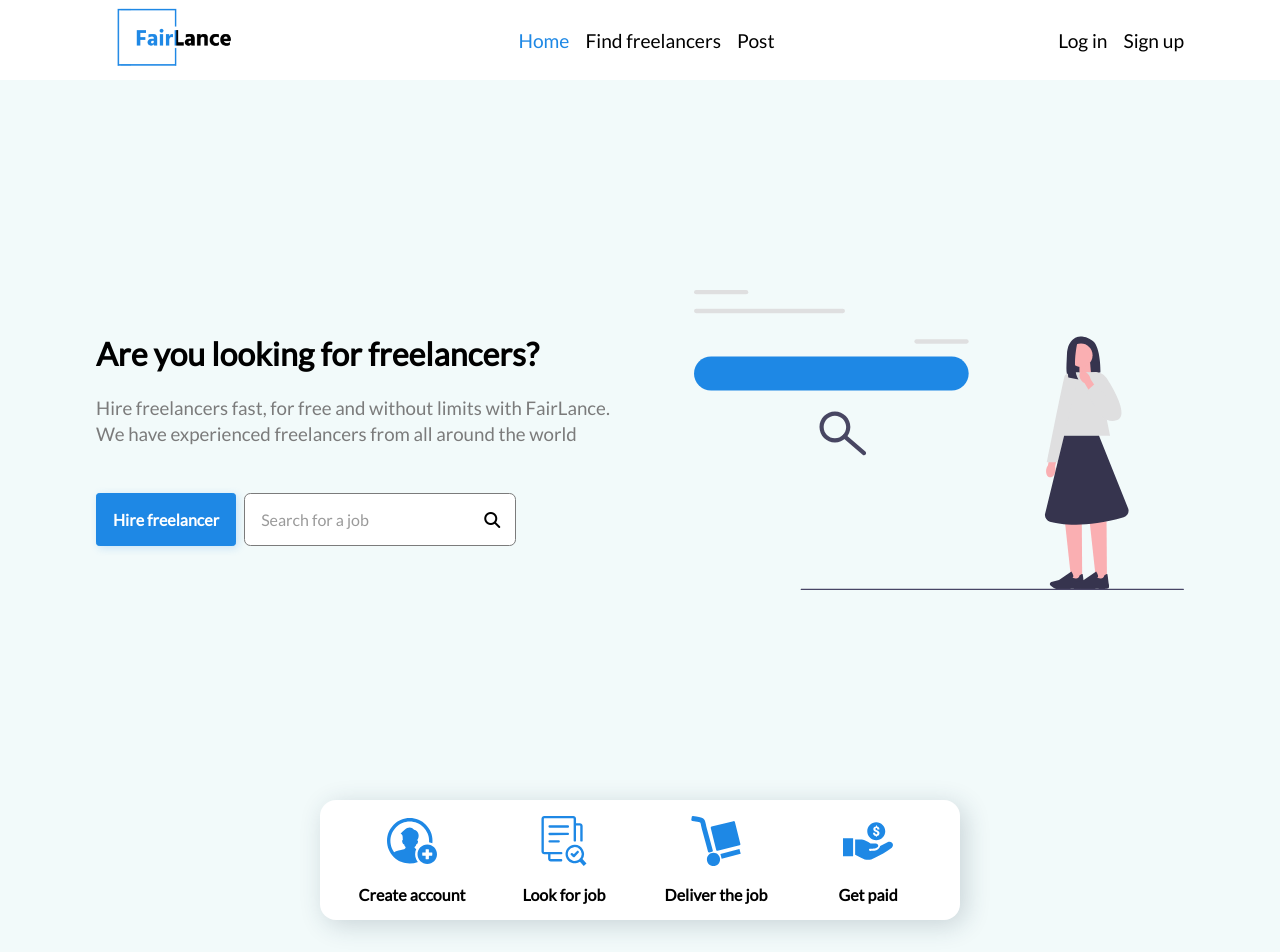
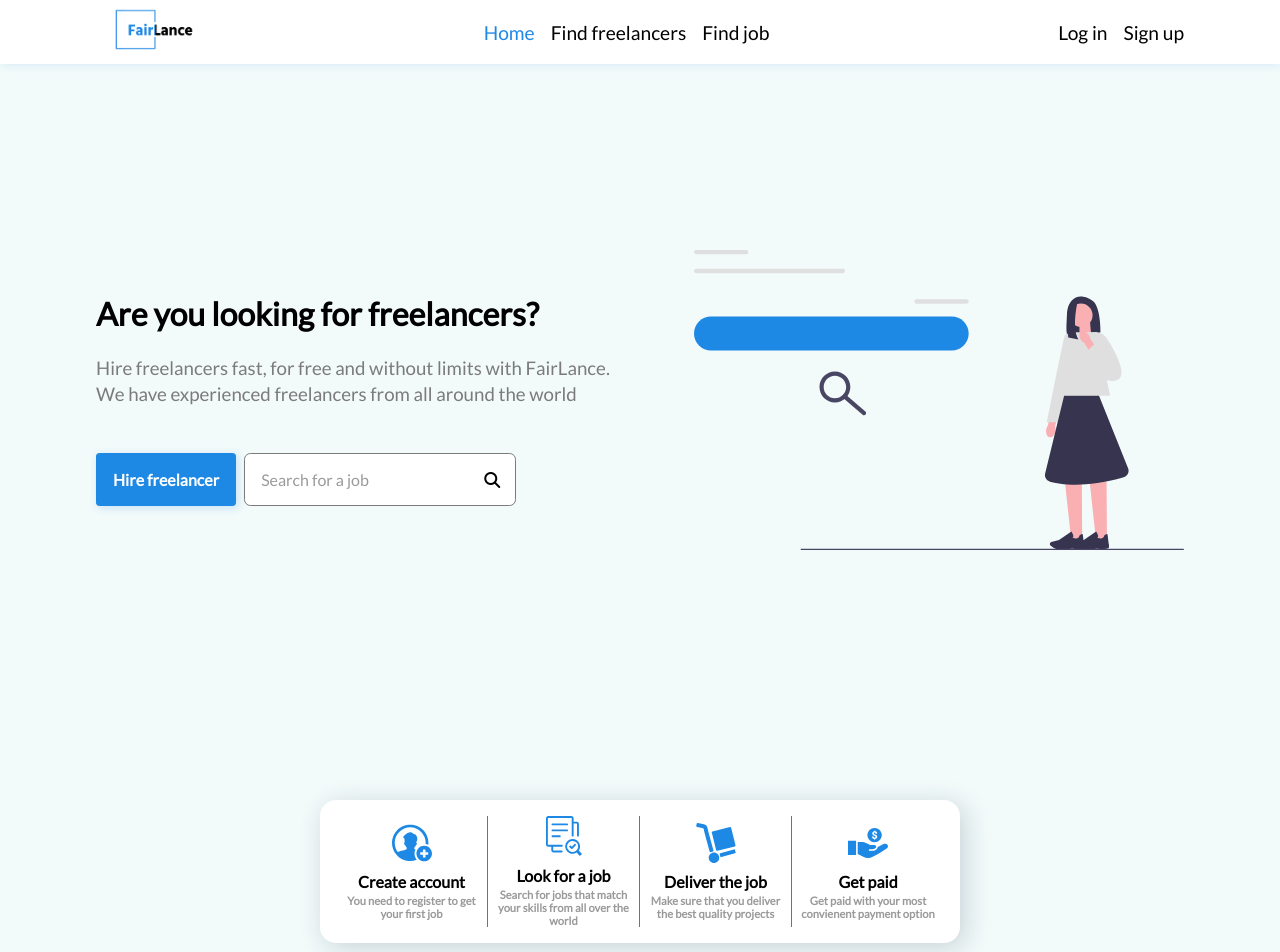
Before and after one commit to HamadaSalhab/fairlance, a React (Create React App) app in the folder frontend/: page / in a window 1280 px wide. Shown: the top 952 px of the page. Built offline with nearby package versions, Linux system fonts and the light colour scheme.

Commit message:
fixed main page in frontent

```diff
--- a/frontend/src/components/NavBar.js
+++ b/frontend/src/components/NavBar.js
@@ -7,8 +7,8 @@ const NavBar = () => {
       <div id="nav-container">
         <li><a href="#home"><img srcSet={logo} alt="" /></a></li>
         <li><a href="#home" className='active'>Home</a></li>
-        <li><a href="#find">Find freelancers</a></li>
-        <li><a href="#post">Post</a></li>
+        <li><a href="#find-freelancer">Find freelancers</a></li>
+        <li><a href="#find-job">Find job</a></li>
         <li><a href="#log-in">Log in</a></li>
         <li><a href="sign-up">Sign up</a></li>
       </div>
--- a/frontend/src/components/Options.js
+++ b/frontend/src/components/Options.js
@@ -7,10 +7,10 @@ import paid from '../assets/svg/paid.svg'
 const Options = () => {
     return (
         <div id="options">
-            <div><img srcSet={signup} alt="" style={{color:'red'}}/> Create account</div>
-            <div><img srcSet={analyzing} alt="" /> Look for job</div>
-            <div><img srcSet={delivery} alt="" /> Deliver the job</div>
-            <div><img src={paid} alt=""/> Get paid</div>
+            <div><img srcSet={signup} alt="" style={{color:'red'}} draggable="false"/> Create account<p>You need to register to get your first job</p></div>
+            <div><img srcSet={analyzing} alt=""  draggable="false"/> Look for a job <p>Search for jobs that match your skills from all over the world</p> </div>
+            <div><img srcSet={delivery} alt=""  draggable="false"/> Deliver the job <p>Make sure that you deliver the best quality projects</p></div>
+            <div><img src={paid} alt=""  draggable="false"/> Get paid <p>Get paid with your most convienent payment option</p> </div>
         </div>
     )
 }
--- a/frontend/src/index.css
+++ b/frontend/src/index.css
@@ -16,14 +16,18 @@ body::-webkit-scrollbar {
 
 #nav-bar {
     background-color: #fff;
+    box-shadow: 1px 2px 8px 0px rgba(30, 136, 229, 0.1);
+    position: fixed;
+    width: 100%;
+    top: 0;
 }
 
 #nav-container {
     display: flex;
     align-items: center;
     list-style: none;
-    height: 3rem;
-    padding: 2.5rem 0;
+    height: 2rem;
+    padding: 2rem 0;
     width: 85%;
     margin: 0 auto;
 }
@@ -42,15 +46,11 @@ body::-webkit-scrollbar {
 #nav-container li:nth-child(1) {
     margin-right: auto;
 }
-#nav-container li:nth-child(1) a {
-    font-weight: 700;
-    font-size: 1.4rem;
-}
 #nav-container li:nth-child(1) span {
     color: #1E88E5;
 }
 #nav-container li:nth-child(1) img {
-    height: 4rem;
+    height: 2.7rem;
 }
 #nav-container li:nth-child(4){
     margin-right: auto;
@@ -66,7 +66,7 @@ body::-webkit-scrollbar {
 }
 
 #main-view{
-    height: 90vh;
+    height: 100vh;
     width: 85%;
     margin: 0 auto;
     display: grid;
@@ -143,6 +143,7 @@ body::-webkit-scrollbar {
     padding: 1rem;
     border-radius: 1rem;
     margin-bottom: 2rem;
+    user-select: none;
 }
 #options div{
     display: flex;
@@ -151,10 +152,20 @@ body::-webkit-scrollbar {
     text-align: center;
     justify-content: center;
     font-weight: 600;
+    border-right: solid 1px #1E88E5;
+    padding: 0 0.5rem;
+}
+#options div:last-child{
+    border-right: none;
+}
+#options p{
+    margin-top: 3px;
+    font-size: 0.7rem;
+    color: #9a9a9a;
 }
 #options img {
-    margin-bottom: 1.2rem;
+    margin-bottom: 0.6rem;
     display: block;
-    width: 50px;
-    height: 50px;
+    width: 40px;
+    height: 40px;
 }
```
